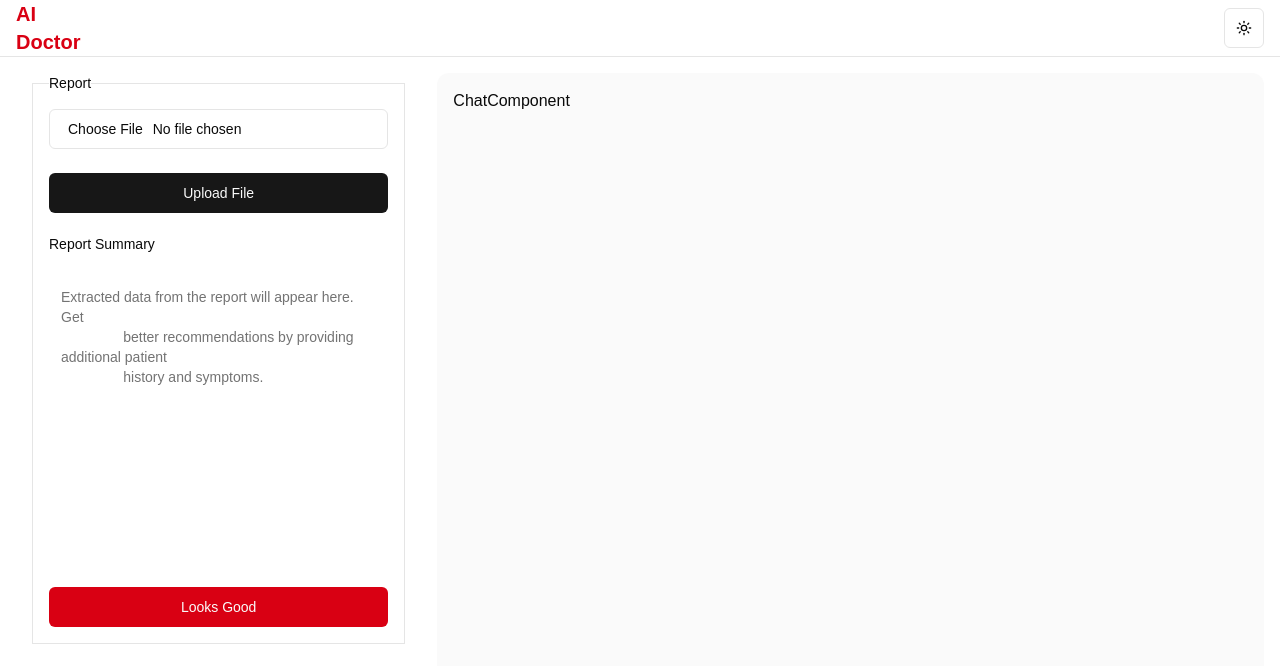
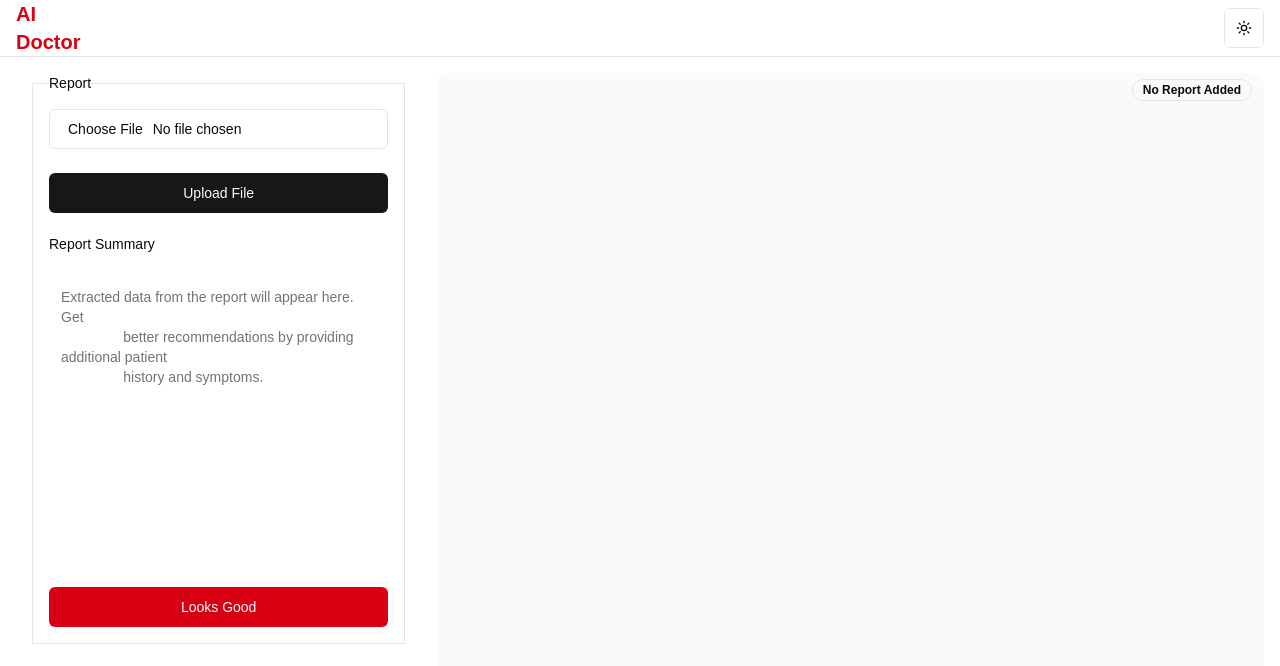
Before and after one commit to akshaysinhaaa/ai-doctor, a Next.js app: page / in a window 1280 px wide. Shown: the top 666 px of the page. Built offline with nearby package versions, Linux system fonts and the light colour scheme.

Commit message:
added badge

```diff
--- a/components/chatComponent.tsx
+++ b/components/chatComponent.tsx
@@ -1,4 +1,5 @@
 import React from 'react'
+import { Badge } from "@/components/ui/badge"
 
 type Props = {
     reportData: string
@@ -6,7 +7,9 @@
 
 const ChatComponent = ({ reportData }: Props) => {
   return (
-    <div className='h-full bg-muted/50 relative flex flex-col min-h-[50vh] rounded-xl p-4 gap-4'>ChatComponent</div>
+    <div className='h-full bg-muted/50 relative flex flex-col min-h-[50vh] rounded-xl p-4 gap-4'>
+        <Badge className='absolute right-3 top-1.5' variant={'outline'}>{reportData ? 'Report Added' : 'No Report Added'}</Badge>
+    </div>
   )
 }
 
--- /dev/null
+++ b/components/ui/badge.tsx
@@ -0,0 +1,36 @@
+import * as React from "react"
+import { cva, type VariantProps } from "class-variance-authority"
+
+import { cn } from "@/lib/utils"
+
+const badgeVariants = cva(
+  "inline-flex items-center rounded-full border px-2.5 py-0.5 text-xs font-semibold transition-colors focus:outline-none focus:ring-2 focus:ring-ring focus:ring-offset-2",
+  {
+    variants: {
+      variant: {
+        default:
+          "border-transparent bg-primary text-primary-foreground hover:bg-primary/80",
+        secondary:
+          "border-transparent bg-secondary text-secondary-foreground hover:bg-secondary/80",
+        destructive:
+          "border-transparent bg-destructive text-destructive-foreground hover:bg-destructive/80",
+        outline: "text-foreground",
+      },
+    },
+    defaultVariants: {
+      variant: "default",
+    },
+  }
+)
+
+export interface BadgeProps
+  extends React.HTMLAttributes<HTMLDivElement>,
+    VariantProps<typeof badgeVariants> {}
+
+function Badge({ className, variant, ...props }: BadgeProps) {
+  return (
+    <div className={cn(badgeVariants({ variant }), className)} {...props} />
+  )
+}
+
+export { Badge, badgeVariants }
```
